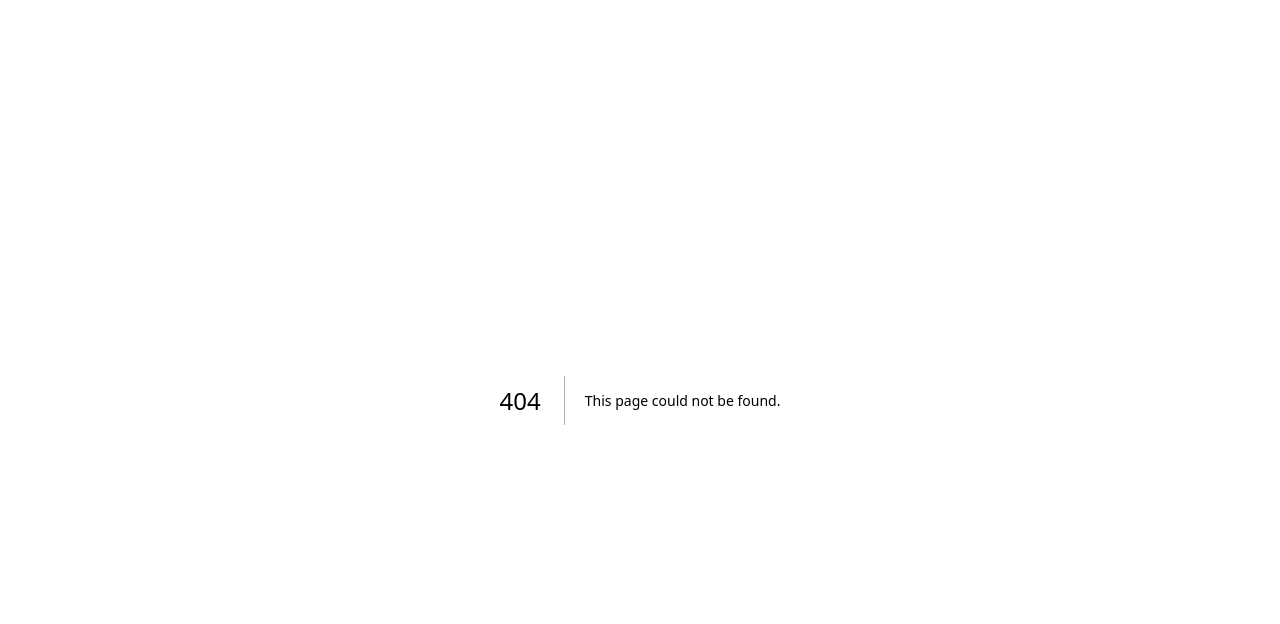
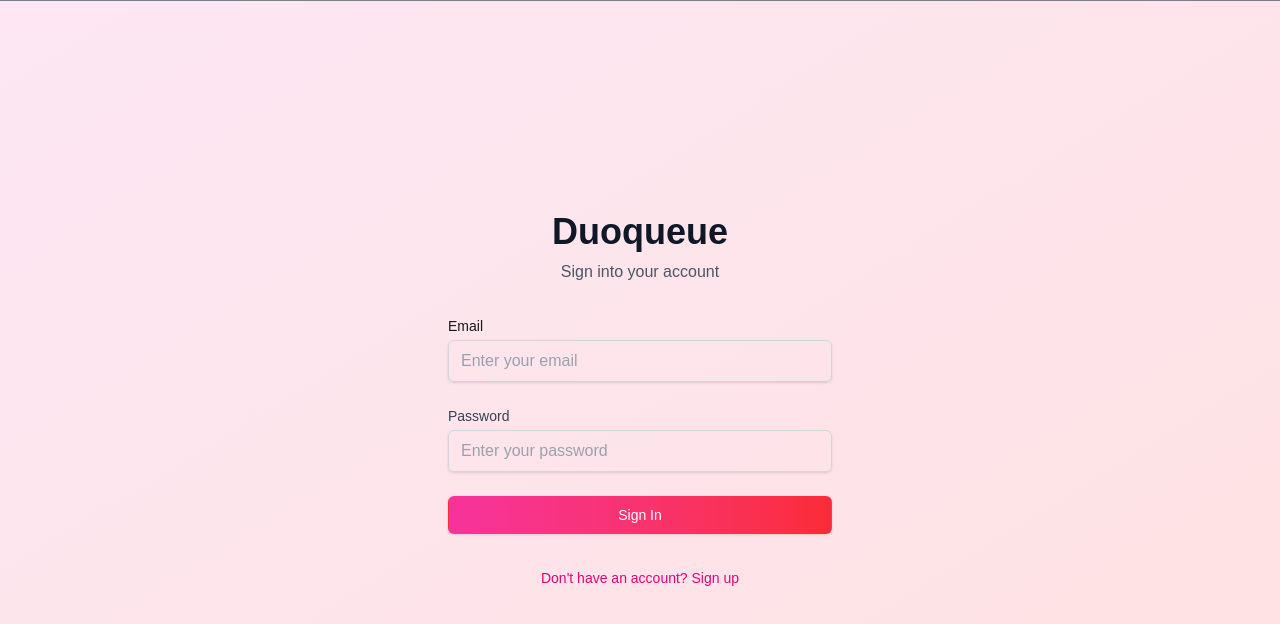
Before and after one commit to CarlWessel/Duoqueue, a Next.js app: page /auth in a window 1280 px wide. Before the commit this address had no page. Shown: the top 624 px of the page. Built offline with nearby package versions, Linux system fonts and the light colour scheme; no server answers.

Commit message:
AuthPage Duoqueue edating app

```diff
--- /dev/null
+++ b/app/auth/page.tsx
@@ -0,0 +1,127 @@
+"use client"
+import { useAuth } from "@/contexts/auth-context";
+import { createClient } from "@/lib/supabase/client";
+import { useRouter } from "next/navigation";
+import { useEffect, useState } from "react";
+
+export default function AuthPage(){
+    const [isSignUp, setIsSignUp] = useState<boolean>(false);
+    const [email, setEmail] = useState<string>("");
+    const [password, setPassword] = useState<string>("");
+    const [loading, setLoading] = useState<boolean>(false);
+    const [error, setError] = useState<string>("");
+    const supabase = createClient();
+    const {user, loading: authLoading} = useAuth();
+    const router = useRouter()
+
+    useEffect(()=> {
+        if(user && !authLoading){
+            router.push("/")
+        }
+    }, [user, authLoading, router])
+
+    async function handleAuth(e: React.FormEvent){
+        e.preventDefault();
+        setLoading(true);
+        setError("")
+
+        try{
+            if (isSignUp){
+               const {data, error} = await supabase.auth.signUp({
+                email,
+                password,
+               });
+
+               if (error) throw error;
+               if(data.user && !data.session){
+                setError("Please check your email for a confirmation link");
+                return;
+               }
+
+            } else {
+                const { error } = await supabase.auth.signInWithPassword({ email, password});
+                if (error) throw error;
+            }
+        } catch (error: any){
+            setError(error.message);
+         } finally {
+            setLoading(false);
+         }
+    }
+
+    return (
+    <div className="min-h-screen flex items-center justify-center bg-gradient-to-br from-pink-100 to-red-100 dark:from-gray-900 dark:to-gray-800">
+        <div className="max-w-md w-full space-y-8 p-8">
+            <div className="text-center">
+                <h1 className="text-4xl font-bold text-gray-900 dark:text-white mb-2">
+                    Duoqueue
+                </h1>
+                <p className="text-gray-600 dark:text-gray-400">
+                    {isSignUp? "Create Your Account" : "Sign into your account"}
+                </p>
+            </div>
+            <form className="space-y-6" onSubmit={handleAuth}>
+                <div>
+                    <label
+                        htmlFor="email"
+                        className="block text-sm font-medium text-fray-700 dark:text-gray-300"
+                    >
+                        Email
+                    </label>
+                    <input
+                        id="email"
+                        type="email"
+                        required
+                        value={email}
+                        onChange={(e) => setEmail(e.target.value)}
+                        className="mt-1 block w-full px-3 py-2 border border-gray-300 dark:border-gray-600 rounded-md shadow-sm placeholder-gray-400 focus:outline-none focus:ring-pink-500 focus:border-pink-500 dark:bg-gray-800 dark:text-white"
+                        placeholder="Enter your email"
+                    />
+                </div>
+
+                <div>
+                    <label
+                    htmlFor="password"
+                    className="block text-sm font-medium text-gray-700 dark:text-gray-300"
+                    >
+                    Password
+                    </label>
+                    <input
+                    id="password"
+                    type="password"
+                    required
+                    value={password}
+                    onChange={(e) => setPassword(e.target.value)}
+                    className="mt-1 block w-full px-3 py-2 border border-gray-300 dark:border-gray-600 rounded-md shadow-sm placeholder-gray-400 focus:outline-none focus:ring-pink-500 focus:border-pink-500 dark:bg-gray-800 dark:text-white"
+                    placeholder="Enter your password"
+                    />
+                </div>
+
+                {error && (
+                    <div className="text-red-600 dark:text-red-400 text-sm">
+                    {error}
+                    </div>
+                )}
+
+                <button
+                    type="submit"
+                    disabled={loading}
+                    className="w-full flex justify-center py-2 px-4 border border-transparent rounded-md shadow-sm text-sm font-medium text-white bg-gradient-to-r from-pink-500 to-red-500 hover:from-pink-600 hover:to-red-600 focus:outline-none focus:ring-2 focus:ring-offset-2 focus:ring-pink-500 disabled:opacity-50"
+                >
+                    {loading ? "Loading..." : isSignUp ? "Sign Up" : "Sign In"}
+                </button>
+            </form>
+            <div className="text-center">
+                <button
+                    onClick={() => setIsSignUp(!isSignUp)}
+                    className="text-pink-600 dark:text-pink-400 hover:text-pink-500 dark:hover:text-pink-300 text-sm"
+                >
+                    {isSignUp
+                    ? "Already have an account? Sign in"
+                    : "Don't have an account? Sign up"}
+                </button>
+            </div>
+        </div>
+    </div>
+    );
+}
--- a/app/layout.tsx
+++ b/app/layout.tsx
@@ -1,6 +1,8 @@
 import type { Metadata } from "next";
 import { Geist, Geist_Mono } from "next/font/google";
 import "./globals.css";
+import { AuthProvider } from "@/contexts/auth-context";
+import Navbar from "@/components/NavBar";
 
 const geistSans = Geist({
   variable: "--font-geist-sans",
@@ -17,13 +19,23 @@ export const metadata: Metadata = {
   description: "Generated by create next app",
 };
 
-export default function RootLayout({ children }: LayoutProps<"/">) {
+export default function RootLayout({
+  children,
+}: Readonly<{
+  children: React.ReactNode;
+}>) {
   return (
-    <html
-      lang="en"
-      className={`${geistSans.variable} ${geistMono.variable} h-full antialiased`}
-    >
-      <body className="min-h-full flex flex-col">{children}</body>
+    <html lang="en" className="h-full">
+      <body
+        className={`${geistSans.variable} ${geistMono.variable} antialiased h-full`}
+      >
+        <AuthProvider>
+          <div className="h-full flex flex-col">
+            <Navbar />
+            {children}
+          </div>
+        </AuthProvider>
+      </body>
     </html>
   );
 }
--- /dev/null
+++ b/components/NavBar.tsx
@@ -0,0 +1,10 @@
+"use client"
+
+export default function NavBar(){
+
+    return (
+        <nav className="relative z-50 bg-slate-900 border-b border-gray-200/50 dark:border-gray-700/50">
+            <div> </div>
+        </nav>
+    );
+}
--- /dev/null
+++ b/contexts/auth-context.tsx
@@ -0,0 +1,69 @@
+"use client";
+import { createClient } from "@/lib/supabase/client";
+import { User } from "@supabase/supabase-js";
+import { useRouter } from "next/navigation";
+import { createContext, useContext, useEffect, useState } from "react";
+
+interface AuthContextType {
+  user: User | null;
+  loading: boolean;
+  signOut: () => Promise<void>;
+}
+
+const AuthContext = createContext<AuthContextType | undefined>(undefined);
+
+export function AuthProvider({ children }: { children: React.ReactNode }) {
+  const [user, setUser] = useState<User | null>(null);
+  const [loading, setLoading] = useState<boolean>(false);
+  const supabase = createClient();
+  const router = useRouter();
+
+  useEffect(() => {
+    async function checkUser() {
+      try {
+        const {
+          data: { session },
+        } = await supabase.auth.getSession();
+
+        setUser(session?.user ?? null);
+        console.log(session?.user);
+        const {
+          data: { subscription },
+        } = supabase.auth.onAuthStateChange(async (event, session) => {
+          setUser(session?.user ?? null);
+        });
+
+        return () => subscription.unsubscribe();
+      } catch (error) {
+        console.error(error);
+      } finally {
+        setLoading(false);
+      }
+    }
+
+    checkUser();
+  }, []);
+
+  async function signOut() {
+    try {
+      await supabase.auth.signOut();
+      router.push("/auth");
+    } catch (error) {
+      console.error("Error signing out:", error);
+    }
+  }
+
+  return (
+    <AuthContext.Provider value={{ user, loading, signOut }}>
+      {children}
+    </AuthContext.Provider>
+  );
+}
+
+export function useAuth() {
+  const context = useContext(AuthContext);
+  if (context === undefined) {
+    throw new Error("useAuth must be used within an AuthProvider");
+  }
+  return context;
+}
--- /dev/null
+++ b/lib/supabase/client.ts
@@ -0,0 +1,14 @@
+import { createBrowserClient } from "@supabase/ssr";
+
+export function createClient() {
+  const url = process.env.NEXT_PUBLIC_SUPABASE_URL;
+  const key = process.env.NEXT_PUBLIC_SUPABASE_PUBLISHABLE_KEY;
+
+if (!url || !key) {
+  throw new Error(
+    `Missing Supabase env vars. url=${url ?? "undefined"} key=${key ?? "undefined"}`
+  );
+}
+
+  return createBrowserClient(url, key);
+}
--- /dev/null
+++ b/lib/supabase/server.ts
@@ -0,0 +1,29 @@
+import { createServerClient } from "@supabase/ssr";
+import { cookies } from "next/headers";
+
+export async function createClient() {
+  const cookieStore = await cookies();
+
+  return createServerClient(
+    process.env.NEXT_PUBLIC_SUPABASE_URL!,
+    process.env.NEXT_PUBLIC_SUPABASE_PUBLISHABLE_KEY!,
+    {
+      cookies: {
+        getAll() {
+          return cookieStore.getAll();
+        },
+        setAll(cookiesToSet) {
+          try {
+            cookiesToSet.forEach(({ name, value, options }) =>
+              cookieStore.set(name, value, options)
+            );
+          } catch {
+            // The `setAll` method was called from a Server Component.
+            // This can be ignored if you have middleware refreshing
+            // user sessions.
+          }
+        },
+      },
+    }
+  );
+}
--- a/package.json
+++ b/package.json
@@ -9,6 +9,8 @@
     "lint": "eslint"
   },
   "dependencies": {
+    "@supabase/ssr": "^0.12.4",
+    "@supabase/supabase-js": "^2.112.3",
     "next": "16.3.1",
     "react": "19.2.8",
     "react-dom": "19.2.8"
```
Also changed, not shown: 1 other file (tests, documents, lock files or other folders).
